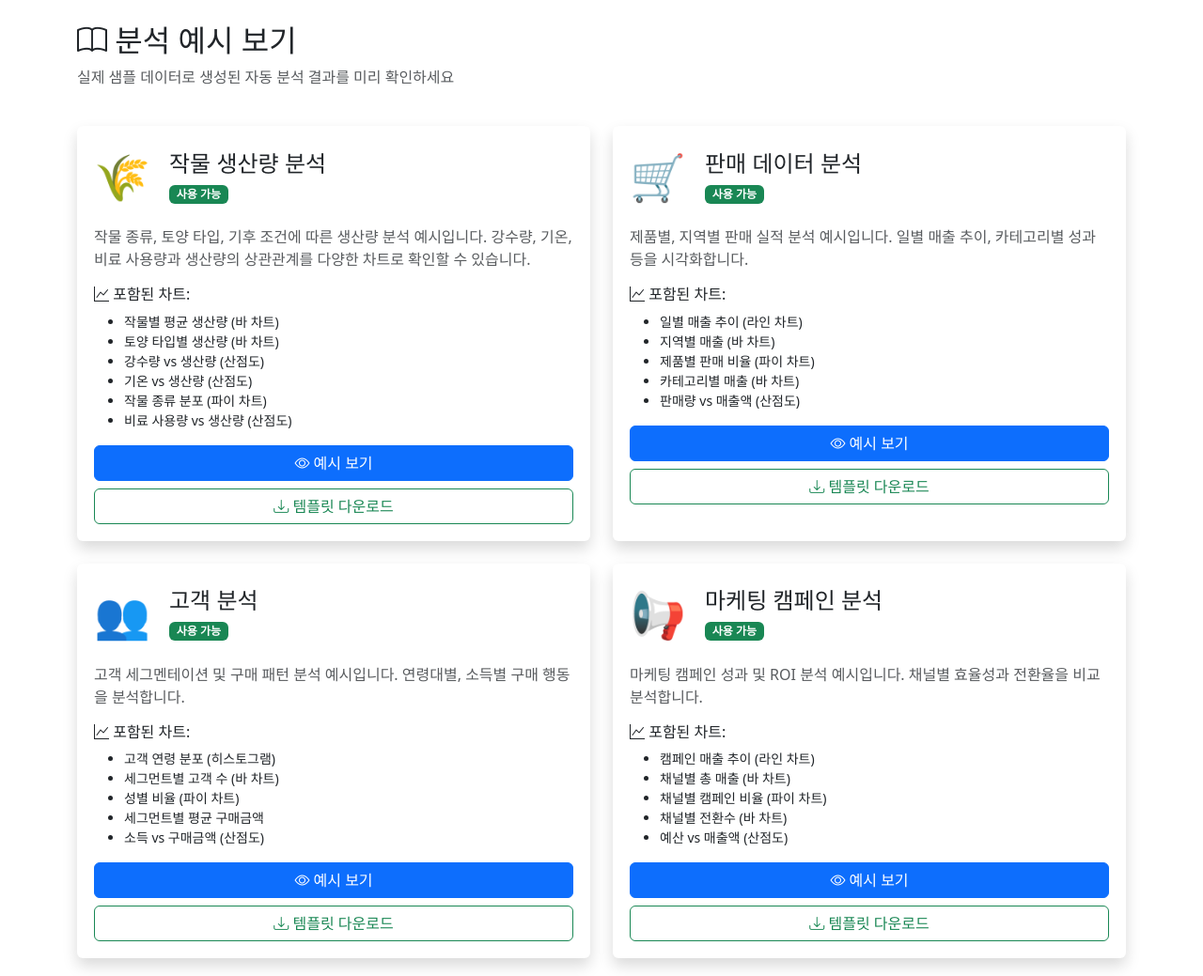
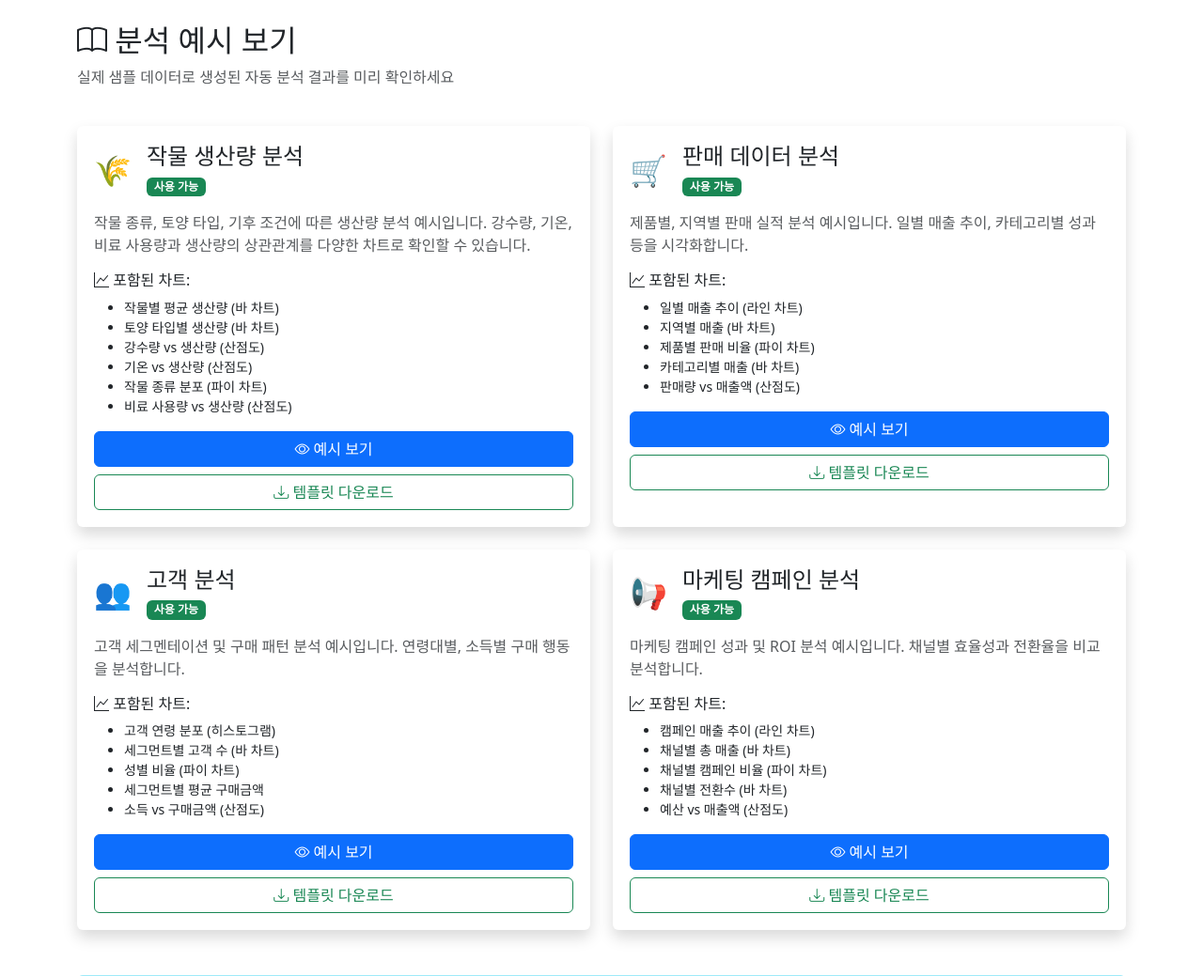
Before and after one commit to luda-data-ai-lab/luda-analytics-platform, a Flask app: page /examples in a window 1280 px wide. Shown: the part 56-1095 px from the top of the page at 94% size. Run offline with Flask 3, Linux system fonts and the light colour scheme; the visitor is signed in with stand-in values (Sample User, id 1).

Commit message:
style: UI 폰트 크기 전반 축소
- index.html: display-1→4, display-5→6
- dashboard.html: 아이콘 2.5rem→1.75rem, 빈 상태 6rem→4rem
- examples.html: 이모지 아이콘 3rem→2rem
- view_dataset.html: display-4→fs-3, 아이콘 3rem→2rem, 오류 아이콘 4rem→2.5rem
- template_dashboard.html: 아이콘 4~5rem→2.5~3rem

Co-Authored-By: Claude Sonnet 4.6 <noreply@anthropic.com>

```diff
--- a/templates/dashboard.html
+++ b/templates/dashboard.html
@@ -56,7 +56,7 @@
                         <div class="card-body d-flex flex-column">
                             <!-- 아이콘 -->
                             <div class="mb-3">
-                                <i class="bi bi-file-earmark-spreadsheet text-primary" style="font-size: 2.5rem;"></i>
+                                <i class="bi bi-file-earmark-spreadsheet text-primary" style="font-size: 1.75rem;"></i>
                             </div>
 
                             <!-- 제목 -->
@@ -129,7 +129,7 @@
             <!-- 빈 상태 -->
             <div class="text-center py-5 my-5">
                 <div class="mb-4">
-                    <i class="bi bi-inbox" style="font-size: 6rem; color: #dee2e6;"></i>
+                    <i class="bi bi-inbox" style="font-size: 4rem; color: #dee2e6;"></i>
                 </div>
                 <h3 class="text-muted mb-3">
                     {% if current_language == 'ko' %}
--- a/templates/examples.html
+++ b/templates/examples.html
@@ -29,7 +29,7 @@
             <div class="card h-100 shadow hover-card">
                 <div class="card-body">
                     <div class="d-flex align-items-center mb-3">
-                        <div style="font-size: 3rem; margin-right: 20px;">🌾</div>
+                        <div style="font-size: 2rem; margin-right: 16px;">🌾</div>
                         <div>
                             <h4 class="card-title mb-1">
                                 {% if current_language == 'ko' %}작물 생산량 분석{% else %}Crop Yield Analysis{% endif %}
@@ -83,7 +83,7 @@
             <div class="card h-100 shadow hover-card">
                 <div class="card-body">
                     <div class="d-flex align-items-center mb-3">
-                        <div style="font-size: 3rem; margin-right: 20px;">🛒</div>
+                        <div style="font-size: 2rem; margin-right: 16px;">🛒</div>
                         <div>
                             <h4 class="card-title mb-1">
                                 {% if current_language == 'ko' %}판매 데이터 분석{% else %}Sales Data Analysis{% endif %}
@@ -131,7 +131,7 @@
             <div class="card h-100 shadow hover-card">
                 <div class="card-body">
                     <div class="d-flex align-items-center mb-3">
-                        <div style="font-size: 3rem; margin-right: 20px;">👥</div>
+                        <div style="font-size: 2rem; margin-right: 16px;">👥</div>
                         <div>
                             <h4 class="card-title mb-1">
                                 {% if current_language == 'ko' %}고객 분석{% else %}Customer Analysis{% endif %}
@@ -179,7 +179,7 @@
             <div class="card h-100 shadow hover-card">
                 <div class="card-body">
                     <div class="d-flex align-items-center mb-3">
-                        <div style="font-size: 3rem; margin-right: 20px;">📢</div>
+                        <div style="font-size: 2rem; margin-right: 16px;">📢</div>
                         <div>
                             <h4 class="card-title mb-1">
                                 {% if current_language == 'ko' %}마케팅 캠페인 분석{% else %}Marketing Campaign Analysis{% endif %}
--- a/templates/index.html
+++ b/templates/index.html
@@ -10,8 +10,8 @@
 
 {% block content %}
 <div class="px-4 py-5 my-5 text-center">
-    <i class="bi bi-graph-up-arrow display-1 text-primary"></i>
-    <h1 class="display-5 fw-bold">
+    <i class="bi bi-graph-up-arrow display-4 text-primary"></i>
+    <h1 class="display-6 fw-bold">
         {{ '데이터 분석 플랫폼' if current_language == 'ko' else 'Data Analytics Platform' }}
     </h1>
     <div class="col-lg-6 mx-auto">
--- a/templates/template_dashboard.html
+++ b/templates/template_dashboard.html
@@ -76,7 +76,7 @@
                     <div class="card h-100 shadow-sm border-0">
                         <div class="card-body text-center p-5">
                             <div class="mb-4">
-                                <i class="bi bi-download" style="font-size: 4rem; color: #0d6efd;"></i>
+                                <i class="bi bi-download" style="font-size: 2.5rem; color: #0d6efd;"></i>
                             </div>
                             <h5 class="card-title mb-3">
                                 {% if current_language == 'ko' %}1. 샘플 템플릿 다운로드{% else %}1. Download Sample Template{% endif %}
@@ -102,7 +102,7 @@
                     <div class="card h-100 shadow-sm border-0">
                         <div class="card-body text-center p-5">
                             <div class="mb-4">
-                                <i class="bi bi-upload" style="font-size: 4rem; color: #198754;"></i>
+                                <i class="bi bi-upload" style="font-size: 2.5rem; color: #198754;"></i>
                             </div>
                             <h5 class="card-title mb-3">
                                 {% if current_language == 'ko' %}2. 데이터 파일 업로드{% else %}2. Upload Data File{% endif %}
@@ -193,7 +193,7 @@
                     {% else %}
                     <div class="text-center py-5">
                         <div class="mb-4">
-                            <i class="bi bi-inbox" style="font-size: 5rem; color: #dee2e6;"></i>
+                            <i class="bi bi-inbox" style="font-size: 3rem; color: #dee2e6;"></i>
                         </div>
                         <h5 class="text-muted mb-2">
                             {% if current_language == 'ko' %}아직 분석 내역이 없습니다{% else %}No analysis yet{% endif %}
```
Also changed, not shown: templates/view_dataset.html (+8 -8 lines).
